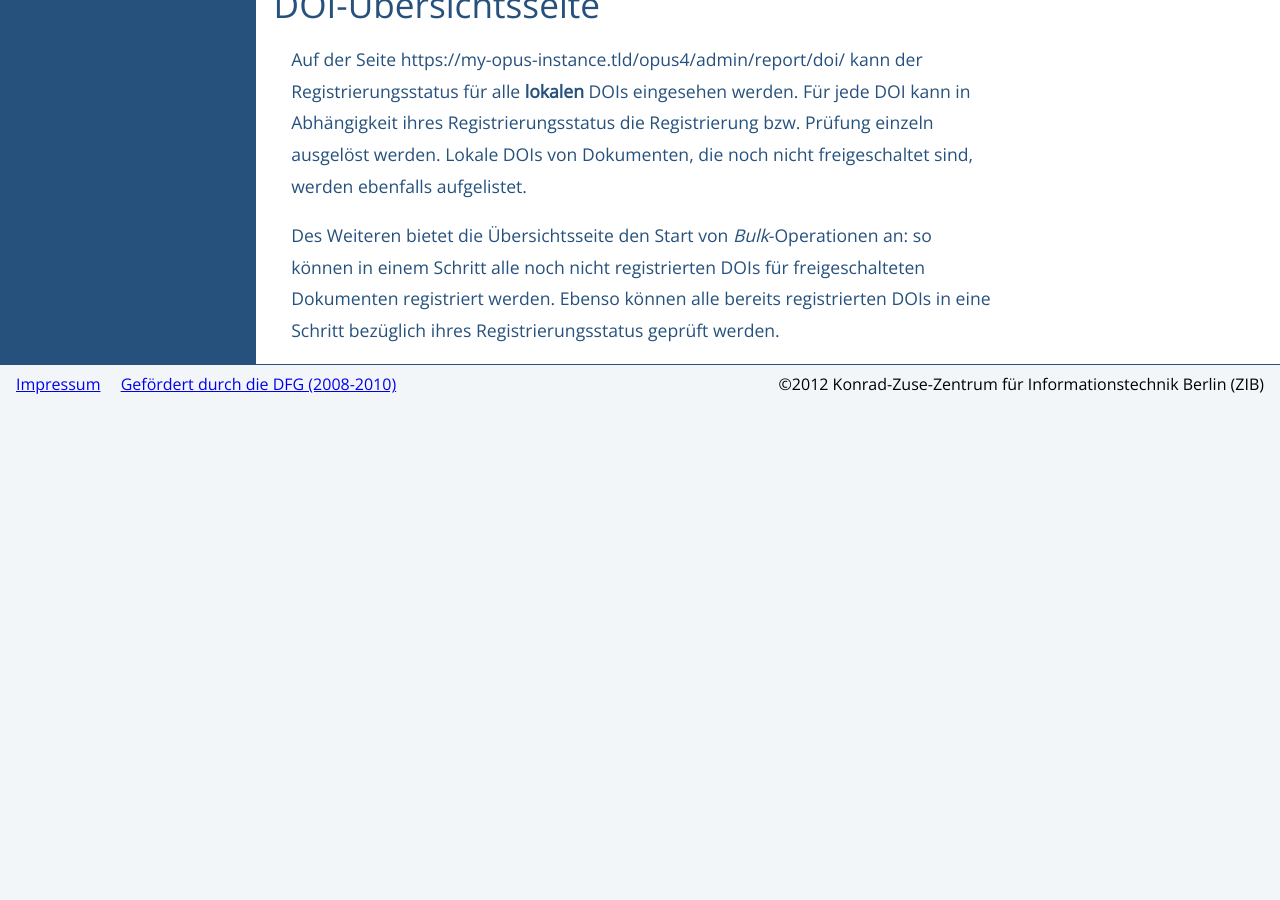
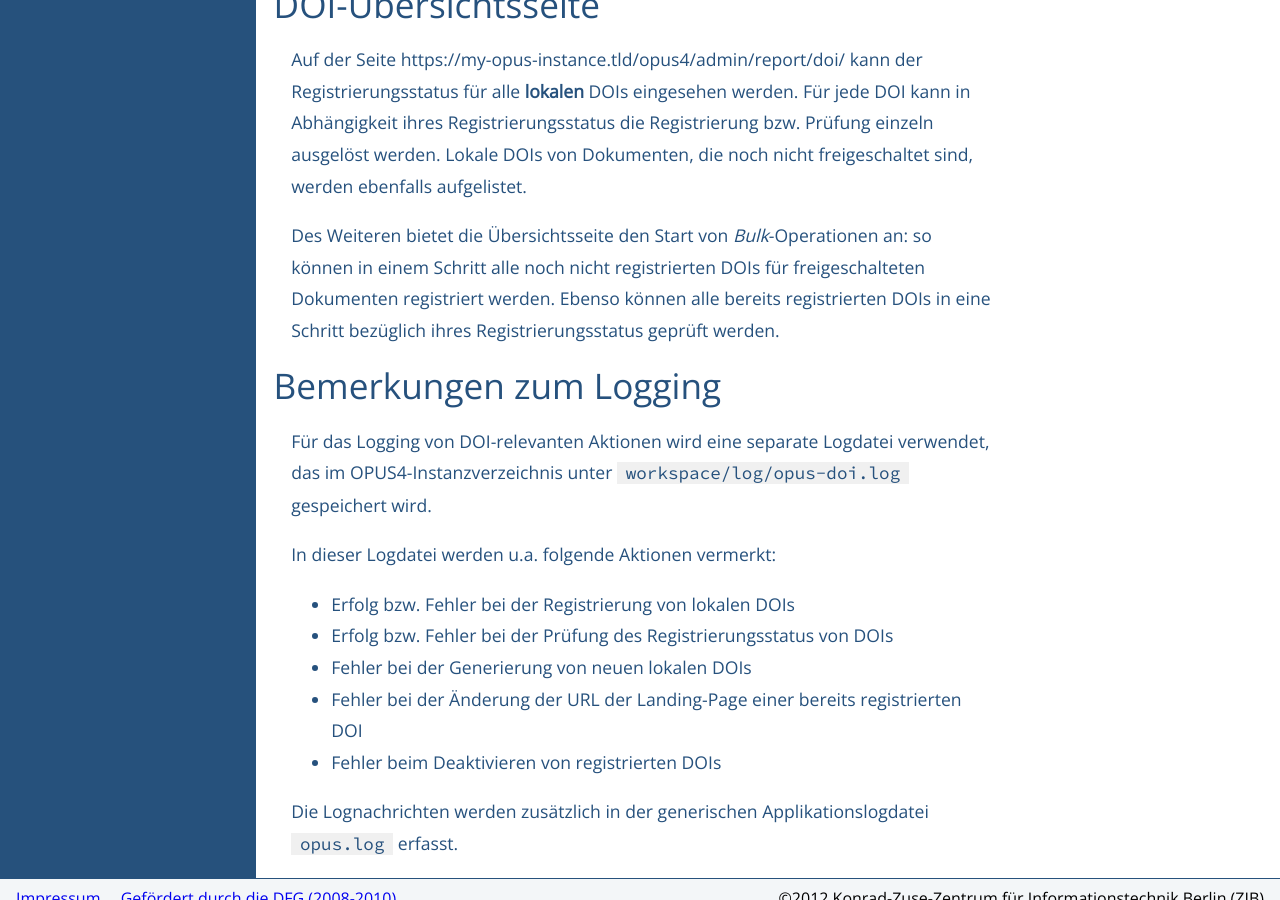
Before and after one commit to OPUS4/userdoc, a Jekyll site: the page built from configext/doi.md, in a window 1280 px wide and 900 px high, scrolled down 7197 px. Built offline with Jekyll 4.4.1, drawn with Linux system fonts in a browser that asks for light colours; before the commit the page ends 7602 px from its top, so only the background shows below that.

Commit message:
Update doi.md

```diff
--- a/configext/doi.md
+++ b/configext/doi.md
@@ -101,3 +101,17 @@ document $SOME_ID has more than one DOI but only one DOI is expected: consider a
 Auf der Seite https://my-opus-instance.tld/opus4/admin/report/doi/ kann der Registrierungsstatus für alle **lokalen** DOIs eingesehen werden. Für jede DOI kann in Abhängigkeit ihres Registrierungsstatus die Registrierung bzw. Prüfung einzeln ausgelöst werden. Lokale DOIs von Dokumenten, die noch nicht freigeschaltet sind, werden ebenfalls aufgelistet.
 
 Des Weiteren bietet die Übersichtsseite den Start von *Bulk*-Operationen an: so können in einem Schritt alle noch nicht registrierten DOIs für freigeschalteten Dokumenten registriert werden. Ebenso können alle bereits registrierten DOIs in eine Schritt bezüglich ihres Registrierungsstatus geprüft werden.
+
+# Bemerkungen zum Logging
+
+Für das Logging von DOI-relevanten Aktionen wird eine separate Logdatei verwendet, das im OPUS4-Instanzverzeichnis unter `workspace/log/opus-doi.log` gespeichert wird.
+
+In dieser Logdatei werden u.a. folgende Aktionen vermerkt:
+
+* Erfolg bzw. Fehler bei der Registrierung von lokalen DOIs
+* Erfolg bzw. Fehler bei der Prüfung des Registrierungsstatus von DOIs
+* Fehler bei der Generierung von neuen lokalen DOIs
+* Fehler bei der Änderung der URL der Landing-Page einer bereits registrierten DOI
+* Fehler beim Deaktivieren von registrierten DOIs
+
+Die Lognachrichten werden zusätzlich in der generischen Applikationslogdatei `opus.log` erfasst.
```
